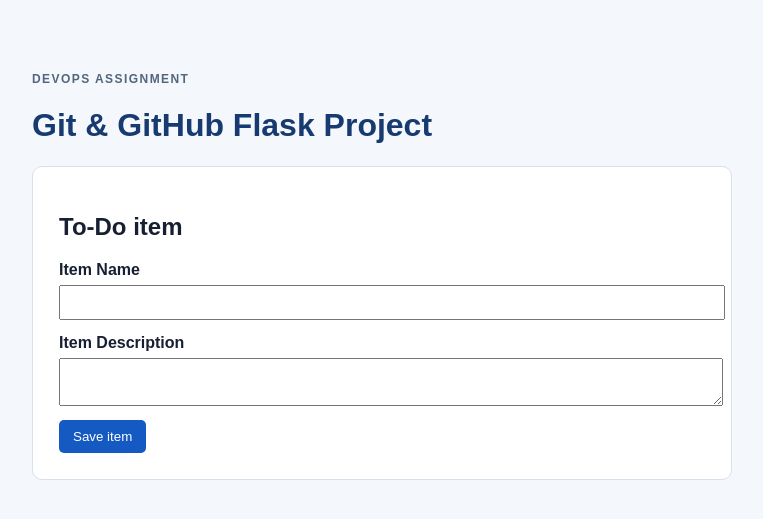
After one commit to maheshvarpandey/Git_and_GitHub_Maheshvar_Pandey, a Flask app: page /todo in a window 1280 px wide. The commit adds this page. Shown: the top 519 px of the page, without its empty margins (258-1021 px from the left). Run offline with Flask 3, Linux system fonts and the light colour scheme.

Commit message:
Add To-Do page with Item Name and Item Description

```diff
--- a/app.py
+++ b/app.py
@@ -18,5 +18,10 @@ def api():
         return jsonify(json.load(file))
 
 
+@app.get("/todo")
+def todo():
+    return render_template("todo.html")
+
+
 if __name__ == "__main__":
     app.run(debug=True)
--- a/templates/index.html
+++ b/templates/index.html
@@ -1 +1 @@
-{% extends "base.html" %}{% block content %}<section><h2>Welcome</h2><p>This Flask project is used to practise Git branches, merges, conflicts, reset, and rebase.</p><a href="{{ url_for('api') }}">Open the JSON API</a></section>{% endblock %}
+{% extends "base.html" %}{% block content %}<section><h2>Welcome</h2><p>This Flask project is used to practise Git branches, merges, conflicts, reset, and rebase.</p><a href="{{ url_for('api') }}">Open the JSON API</a> | <a href="{{ url_for('todo') }}">Open To-Do page</a></section>{% endblock %}
--- /dev/null
+++ b/templates/todo.html
@@ -0,0 +1,11 @@
+{% extends "base.html" %}
+{% block content %}
+<section>
+  <h2>To-Do item</h2>
+  <form method="post" action="/submittodoitem">
+    <label>Item Name<input name="itemName" required></label>
+    <label>Item Description<textarea name="itemDescription" required></textarea></label>
+    <button type="submit">Save item</button>
+  </form>
+</section>
+{% endblock %}
```
